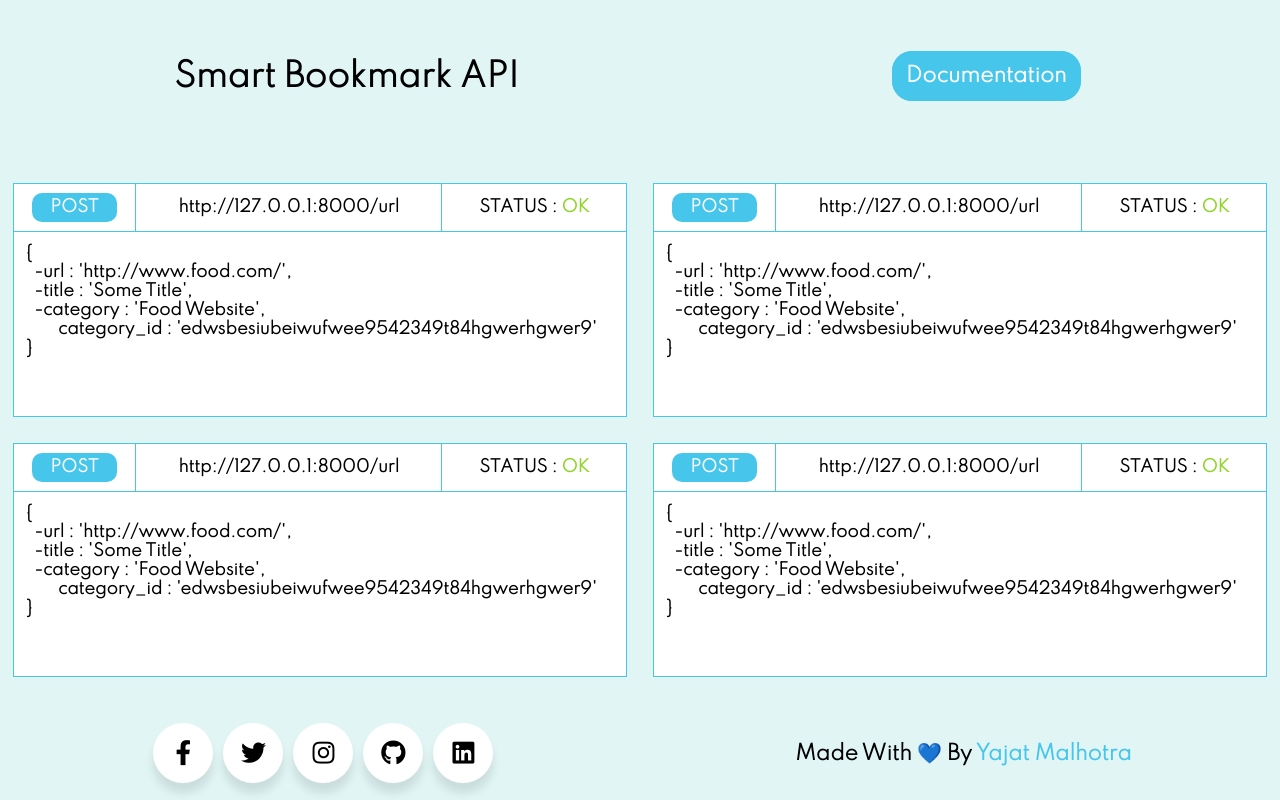
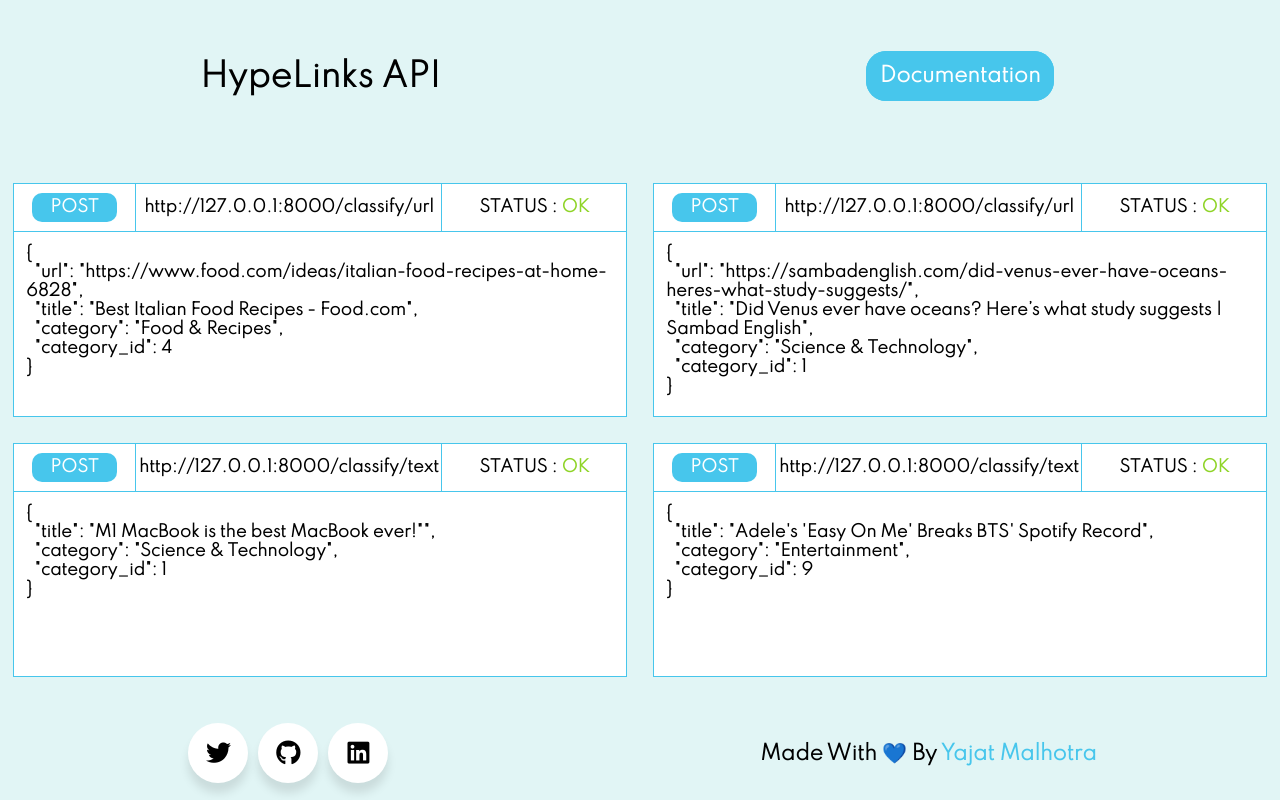
Before and after one commit to iamyajat/HypeLinks-API, a FastAPI app: page / in a window 1280 px wide. Run offline with FastAPI, Linux system fonts and the light colour scheme.

Commit message:
fix: issues #12 and #13

```diff
--- a/templates/homepage.html
+++ b/templates/homepage.html
@@ -22,7 +22,7 @@
     <div class="container">
         <div class="heading">
             <div class="title">
-                <h1>Smart Bookmark API</h1>
+                <h1>HypeLinks API</h1>
             </div>
             <div class="doc-btn">
                 <a href="/docs/">Documentation</a>
@@ -37,7 +37,7 @@
                             <p>POST</p>
                         </div>
                         <div class="asd">
-                            <p>http://127.0.0.1:8000/url</p>
+                            <p>http://127.0.0.1:8000/classify/url</p>
                         </div>
                         <div class="zxc">
                             <p>STATUS : <span>OK</span></p>
@@ -45,10 +45,10 @@
                     </div>
                     <div class="two">
                         <p>{</p>
-                            &nbsp;&nbsp;-url : 'http://www.food.com/',<br>
-                            &nbsp;&nbsp;-title : 'Some Title',<br>
-                            &nbsp;&nbsp;-category : 'Food Website',<br>
-                            &emsp;&emsp;category_id : 'edwsbesiubeiwufwee9542349t84hgwerhgwer9'
+                            &nbsp;&nbsp;"url": "https://www.food.com/ideas/italian-food-recipes-at-home-6828",<br>
+                            &nbsp;&nbsp;"title": "Best Italian Food Recipes - Food.com",<br>
+                            &nbsp;&nbsp;"category": "Food & Recipes",<br>
+                            &nbsp;&nbsp;"category_id": 4
                         <p>}</p>
                     </div>
                 </div>
@@ -58,7 +58,7 @@
                             <p>POST</p>
                         </div>
                         <div class="asd">
-                            <p>http://127.0.0.1:8000/url</p>
+                            <p>http://127.0.0.1:8000/classify/url</p>
                         </div>
                         <div class="zxc">
                             <p>STATUS : <span>OK</span></p>
@@ -66,10 +66,10 @@
                     </div>
                     <div class="two">
                         <p>{</p>
-                            &nbsp;&nbsp;-url : 'http://www.food.com/',<br>
-                            &nbsp;&nbsp;-title : 'Some Title',<br>
-                            &nbsp;&nbsp;-category : 'Food Website',<br>
-                            &emsp;&emsp;category_id : 'edwsbesiubeiwufwee9542349t84hgwerhgwer9'
+                            &nbsp;&nbsp;"url": "https://sambadenglish.com/did-venus-ever-have-oceans-heres-what-study-suggests/",<br>
+                            &nbsp;&nbsp;"title": "Did Venus ever have oceans? Here’s what study suggests | Sambad English",<br>
+                            &nbsp;&nbsp;"category": "Science & Technology",<br>
+                            &nbsp;&nbsp;"category_id": 1
                         <p>}</p>
                     </div>
                 </div>
@@ -81,7 +81,7 @@
                             <p>POST</p>
                         </div>
                         <div class="asd">
-                            <p>http://127.0.0.1:8000/url</p>
+                            <p>http://127.0.0.1:8000/classify/text</p>
                         </div>
                         <div class="zxc">
                             <p>STATUS : <span>OK</span></p>
@@ -89,10 +89,9 @@
                     </div>
                     <div class="two">
                         <p>{</p>
-                            &nbsp;&nbsp;-url : 'http://www.food.com/',<br>
-                            &nbsp;&nbsp;-title : 'Some Title',<br>
-                            &nbsp;&nbsp;-category : 'Food Website',<br>
-                            &emsp;&emsp;category_id : 'edwsbesiubeiwufwee9542349t84hgwerhgwer9'
+                            &nbsp;&nbsp;"title": "M1 MacBook is the best MacBook ever!"",<br>
+                            &nbsp;&nbsp;"category": "Science & Technology",<br>
+                            &nbsp;&nbsp;"category_id": 1
                         <p>}</p>
                     </div>
                 </div>
@@ -102,7 +101,7 @@
                             <p>POST</p>
                         </div>
                         <div class="asd">
-                            <p>http://127.0.0.1:8000/url</p>
+                            <p>http://127.0.0.1:8000/classify/text</p>
                         </div>
                         <div class="zxc">
                             <p>STATUS : <span>OK</span></p>
@@ -110,10 +109,9 @@
                     </div>
                     <div class="two">
                         <p>{</p>
-                            &nbsp;&nbsp;-url : 'http://www.food.com/',<br>
-                            &nbsp;&nbsp;-title : 'Some Title',<br>
-                            &nbsp;&nbsp;-category : 'Food Website',<br>
-                            &emsp;&emsp;category_id : 'edwsbesiubeiwufwee9542349t84hgwerhgwer9'
+                            &nbsp;&nbsp;"title": "Adele's 'Easy On Me' Breaks BTS' Spotify Record",<br>
+                            &nbsp;&nbsp;"category": "Entertainment",<br>
+                            &nbsp;&nbsp;"category_id": 9
                         <p>}</p>
                     </div>
                 </div>
@@ -122,15 +120,7 @@
 
         <div class="footer">
             <div class="wrapper">
-                <a href="https://github.com/iamyajat" target="_blank">
-                    <div class="button">
-                        <div class="icon">
-                           <i class="fab fa-facebook-f"></i>
-                        </div>
-                        <span>Facebook</span>
-                    </div>
-                </a>
-                <a href="https://github.com/iamyajat" target="_blank">
+                <a href="https://twitter.com/iamyajat" target="_blank">
                     <div class="button">
                         <div class="icon">
                            <i class="fab fa-twitter"></i>
@@ -141,20 +131,12 @@
                 <a href="https://github.com/iamyajat" target="_blank">
                     <div class="button">
                         <div class="icon">
-                           <i class="fab fa-instagram"></i>
-                        </div>
-                        <span>Instagram</span>
-                    </div>
-                </a>
-                <a href="https://github.com/iamyajat" target="_blank">
-                    <div class="button">
-                        <div class="icon">
                            <i class="fab fa-github"></i>
                         </div>
                         <span>Github</span>
                     </div>
                 </a>
-                <a href="https://github.com/iamyajat" target="_blank">
+                <a href="https://linkedin.com/in/iamyajat" target="_blank">
                     <div class="button">
                         <div class="icon">
                            <i class="fab fa-linkedin"></i>
```
